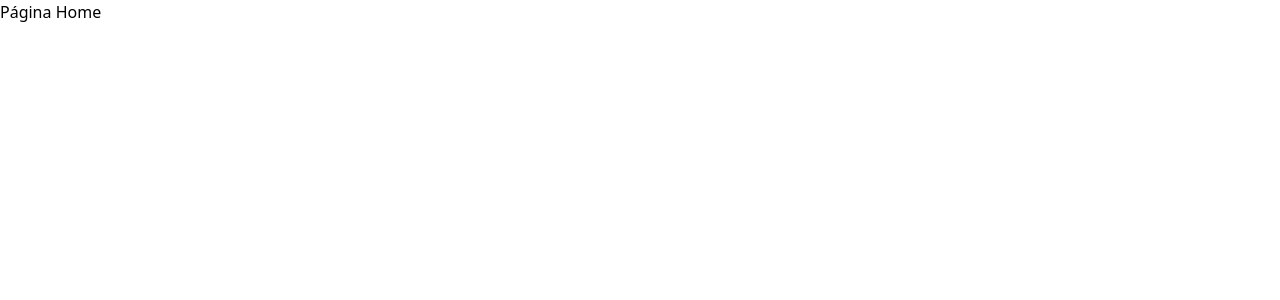
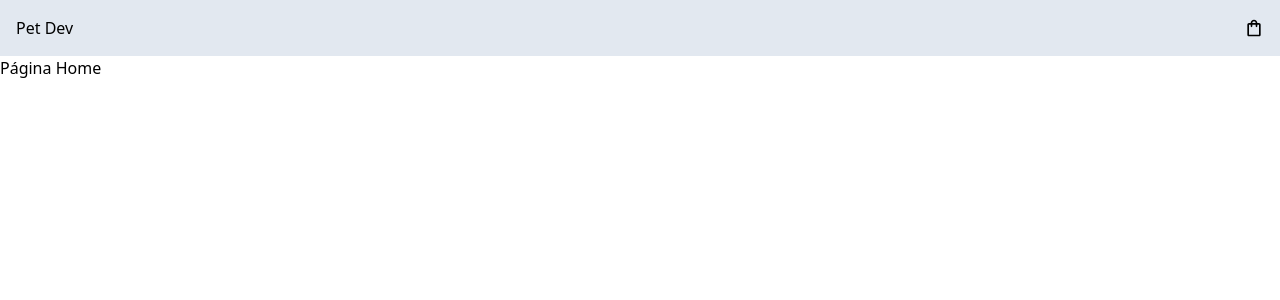
Before and after one commit to DorigonBruno/Pet-Dev, a React (Vite) app: page / in a window 1280 px wide. Shown: the top 300 px of the page. Built offline with nearby package versions, Linux system fonts and the light colour scheme.

Commit message:
create modal and header

```diff
--- /dev/null
+++ b/src/components/header/index.tsx
@@ -0,0 +1,27 @@
+import { MdOutlineShoppingBag } from "react-icons/md";
+import Modal from "../modal";
+import { useState } from "react";
+import { Link } from "react-router";
+
+const Header = () => {
+  const [isOpen, setIsOpen] = useState(false);
+
+  return (
+    <header className="w-full bg-slate-200">
+      <nav className="w-full max-w-7xl m-auto flex items-center justify-between p-4">
+        <Link to={"/"}>
+          <h1>
+            Pet <span>Dev</span>
+          </h1>
+        </Link>
+
+        <button className="cursor-pointer" onClick={() => setIsOpen(true)}>
+          <MdOutlineShoppingBag size={20} color="#000" />
+        </button>
+      </nav>
+      <Modal isOpen={isOpen} onClose={() => setIsOpen(false)} />
+    </header>
+  );
+};
+
+export default Header;
--- /dev/null
+++ b/src/components/modal/index.tsx
@@ -0,0 +1,32 @@
+type ModalProps = {
+  isOpen: boolean;
+  onClose: () => void;
+};
+
+const Modal = ({ isOpen, onClose }: ModalProps) => {
+  if (!isOpen) return null;
+
+  const handleOverlayClick = (event: React.MouseEvent<HTMLDivElement>) => {
+    if (event.target === event.currentTarget) {
+      onClose();
+    }
+  };
+
+  return (
+    <div
+      className="fixed inset-0 bg-black/50 flex justify-end "
+      onClick={handleOverlayClick}
+    >
+      <div className="h-screen w-72 bg-slate-400 p-4 rounded-md">
+        <div className="flex justify-between items-center">
+          <span>Conteúdo do Modal</span>
+          <button onClick={onClose} className="cursor-pointer">
+            X
+          </button>
+        </div>
+      </div>
+    </div>
+  );
+};
+
+export default Modal;
--- a/src/pages/layout/index.tsx
+++ b/src/pages/layout/index.tsx
@@ -1,8 +1,10 @@
 import { Outlet } from "react-router";
+import Header from "../../components/header";
 
 const Layout = () => {
   return (
     <>
+      <Header />
       <Outlet />
     </>
   );
```
